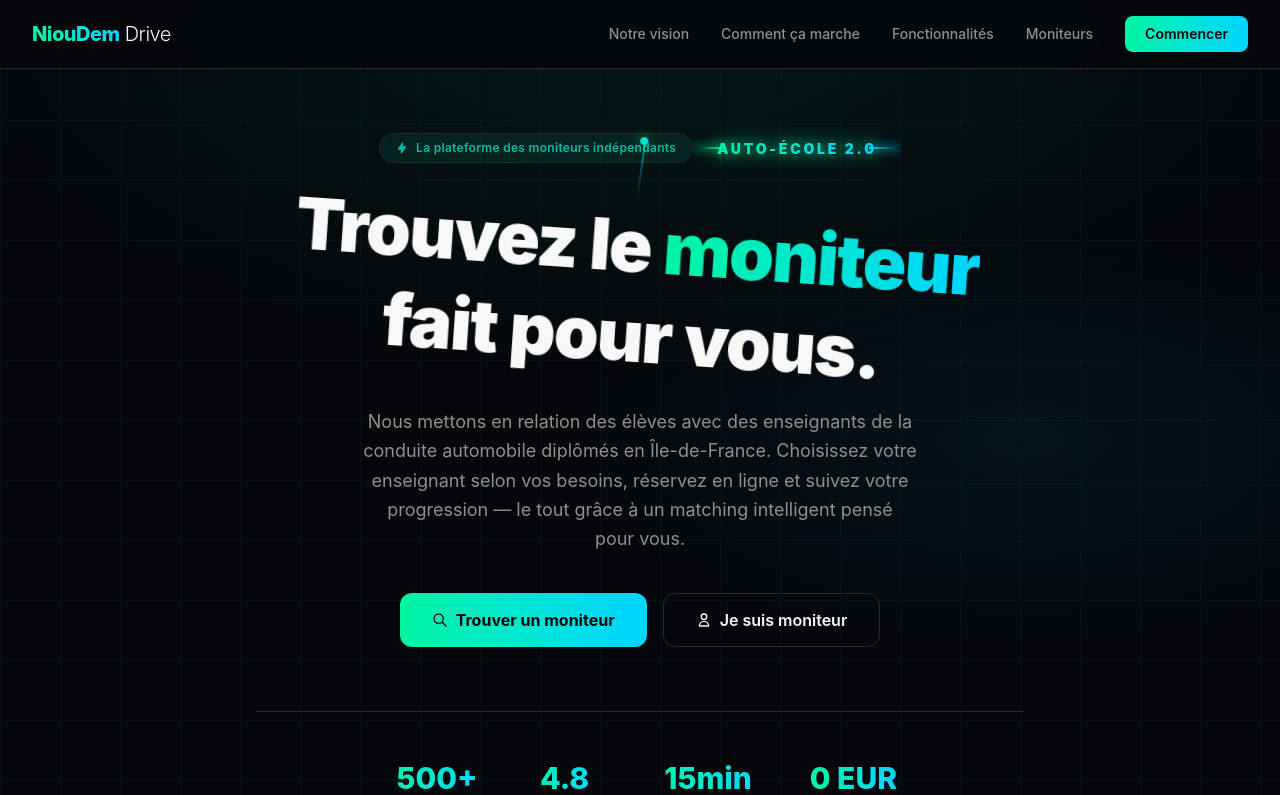
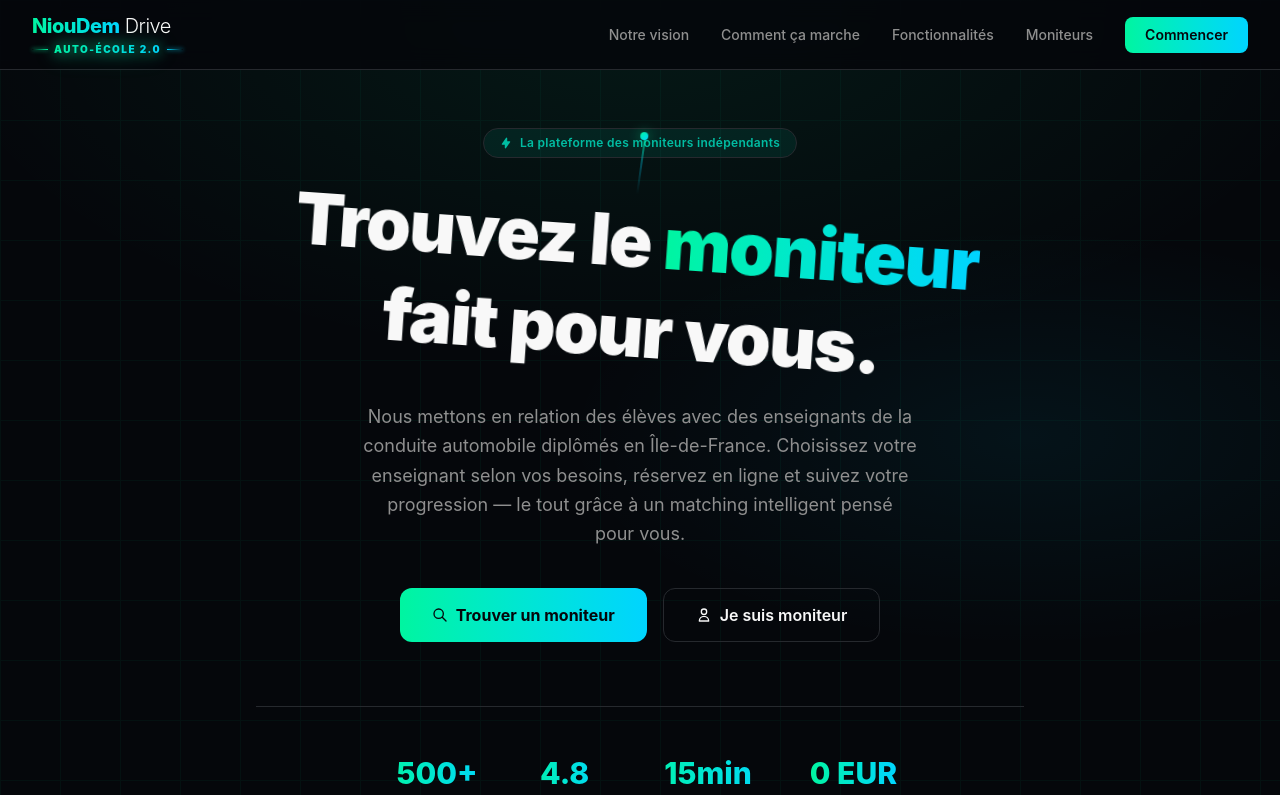
Before and after one commit to Wallace-93/Nioudem-Drive, a Next.js app: page / in a window 1280 px wide. Shown: the top 795 px of the page. Built offline with nearby package versions, Linux system fonts and the light colour scheme.

Commit message:
new patch inscription

```diff
--- a/app/inscription/page.tsx
+++ b/app/inscription/page.tsx
@@ -160,14 +160,18 @@
 
     if (authError || !authData.user) {
       const msg = authError?.message || ""
-      if (msg.includes("already registered") || msg.includes("already exists")) {
+      const code = (authError as any)?.code || ""
+      console.error("Auth error:", authError)
+      if (msg.includes("already registered") || msg.includes("already exists") || code === "user_already_exists") {
         setError("Un compte existe déjà avec cet email. Connectez-vous ou utilisez un autre email.")
-      } else if (msg.includes("password")) {
+      } else if (msg.includes("password") || code === "weak_password") {
         setError("Mot de passe invalide — minimum 8 caractères.")
-      } else if (msg.includes("email")) {
+      } else if (msg.includes("email") || code === "invalid_email") {
         setError("Adresse email invalide.")
+      } else if (msg.includes("rate limit") || code === "over_email_send_rate_limit") {
+        setError("Trop de tentatives. Attendez quelques minutes avant de réessayer.")
       } else {
-        setError("Erreur lors de la création du compte : " + (authError?.message || "erreur inconnue"))
+        setError(`Erreur : ${msg || JSON.stringify(authError) || "inconnue"}. Vérifiez vos informations et réessayez.`)
       }
       setLoading(false)
       return
--- a/app/page.tsx
+++ b/app/page.tsx
@@ -6,10 +6,26 @@
   return (
     <div className="font-sans text-foreground overflow-x-hidden">
       {/* NAV */}
-      <nav className="fixed top-0 w-full z-50 px-4 md:px-8 py-4 flex items-center justify-between bg-background/85 backdrop-blur-md border-b border-border">
-        <div className="text-xl font-extrabold tracking-tight">
-          <span className="bg-gradient-to-r from-[#00F5A0] to-[#00D4FF] bg-clip-text text-transparent">NiouDem</span>
-          <span className="font-light text-foreground"> Drive</span>
+      <nav className="fixed top-0 w-full z-50 px-4 md:px-8 py-3 flex items-center justify-between bg-background/85 backdrop-blur-md border-b border-border">
+        <div className="flex flex-col">
+          <div className="text-xl font-extrabold tracking-tight">
+            <span className="bg-gradient-to-r from-[#00F5A0] to-[#00D4FF] bg-clip-text text-transparent">NiouDem</span>
+            <span className="font-light text-foreground"> Drive</span>
+          </div>
+          <div className="flex items-center gap-1.5 mt-0.5">
+            <div className="w-4 h-px" style={{ background: "linear-gradient(to right, transparent, #00F5A0)", boxShadow: "0 0 4px #00F5A0" }} />
+            <span className="text-[10px] font-black tracking-[0.15em] uppercase"
+              style={{
+                background: "linear-gradient(135deg, #00F5A0, #00D4FF)",
+                WebkitBackgroundClip: "text",
+                WebkitTextFillColor: "transparent",
+                filter: "drop-shadow(0 0 4px rgba(0,245,160,0.7))",
+                animation: "laserPulse 2s ease-in-out infinite"
+              }}>
+              auto-école 2.0
+            </span>
+            <div className="w-4 h-px" style={{ background: "linear-gradient(to left, transparent, #00D4FF)", boxShadow: "0 0 4px #00D4FF" }} />
+          </div>
         </div>
         <div className="hidden md:flex items-center gap-8">
           <Link href="/vision" className="text-muted-foreground text-sm font-medium hover:text-primary transition-colors">Notre vision</Link>
@@ -45,29 +61,6 @@
             <div className="inline-flex items-center gap-2 px-4 py-1.5 rounded-full mb-6 bg-primary/10 border border-border text-xs font-semibold text-primary tracking-wide">
               <svg className="w-3 h-3" fill="currentColor" viewBox="0 0 20 20"><path d="M11.3 1.046A1 1 0 0112 2v5h4a1 1 0 01.82 1.573l-7 10A1 1 0 018 18v-5H4a1 1 0 01-.82-1.573l7-10a1 1 0 011.12-.38z"/></svg>
               La plateforme des moniteurs indépendants
-            </div>
-
-            {/* Texte laser auto-école 2.0 */}
-            <div className="relative inline-flex items-center justify-center mb-4 overflow-hidden">
-              <div className="relative px-6 py-2">
-                {/* Ligne laser gauche */}
-                <div className="absolute left-0 top-1/2 -translate-y-1/2 w-8 h-0.5"
-                  style={{ background: "linear-gradient(to right, transparent, #00F5A0)", boxShadow: "0 0 8px #00F5A0, 0 0 16px rgba(0,245,160,0.5)" }} />
-                {/* Ligne laser droite */}
-                <div className="absolute right-0 top-1/2 -translate-y-1/2 w-8 h-0.5"
-                  style={{ background: "linear-gradient(to left, transparent, #00D4FF)", boxShadow: "0 0 8px #00D4FF, 0 0 16px rgba(0,212,255,0.5)" }} />
-                <span className="text-sm font-black tracking-[0.2em] uppercase"
-                  style={{
-                    background: "linear-gradient(135deg, #00F5A0, #00D4FF)",
-                    WebkitBackgroundClip: "text",
-                    WebkitTextFillColor: "transparent",
-                    textShadow: "none",
-                    filter: "drop-shadow(0 0 8px rgba(0,245,160,0.6))",
-                    animation: "laserPulse 2s ease-in-out infinite"
-                  }}>
-                  auto-école 2.0
-                </span>
-              </div>
             </div>
 
             <div className="relative inline-block pt-4">
```
